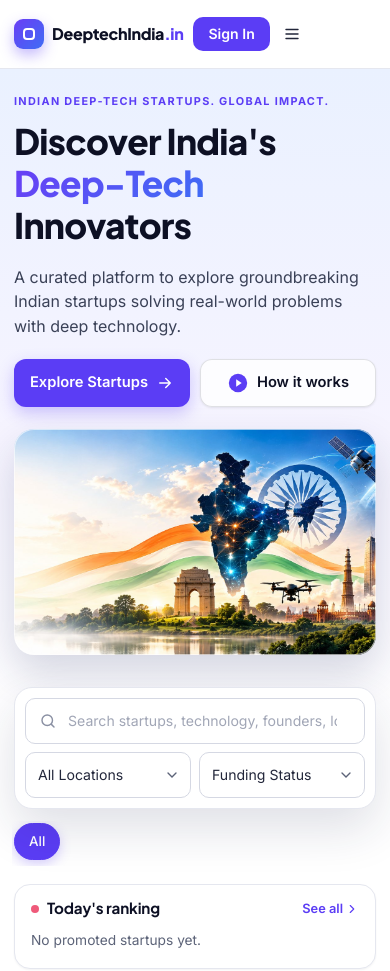
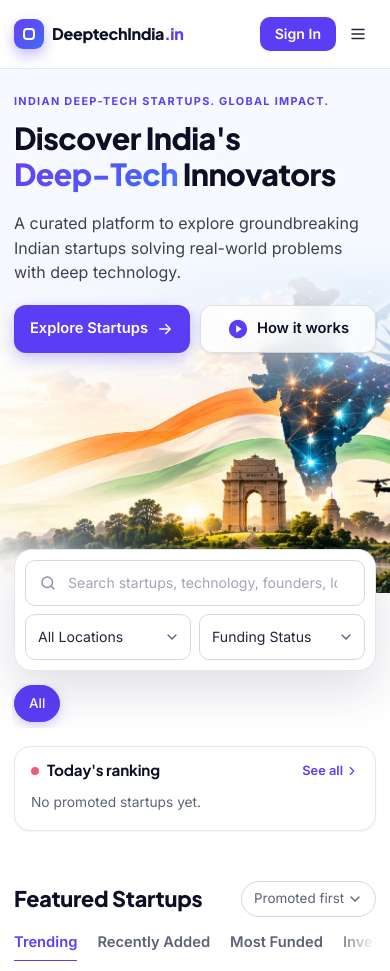
Before and after one commit to keval-doshi/Deeptech, a Flask app: page / in a window 390 px wide. Shown: the top 971 px of the page. Run offline with Flask 3, Linux system fonts and the light colour scheme; data that the repository does not hold is empty; some libraries are stand-ins or nearby versions.

Commit message:
Refine tablet and phone hero layouts
- Tablet: keep the desktop layout (text left, India artwork right)
- Phone: artwork sits behind the text and fades in at the bottom,
  replacing the separate picture card
- Tablet leaderboard rows: text uses full width, badge and Save on a footer line
- Keep header actions right-aligned once the nav collapses

Co-Authored-By: Claude Opus 5.5 <noreply@anthropic.com>

```diff
--- a/static/css/mobile.css
+++ b/static/css/mobile.css
@@ -20,14 +20,17 @@
   .side-ranks .side-name { max-width: 150px; }
 }
 
+/* ---------- Tablet only ------------------------------------------------- */
+@media (min-width: 721px) and (max-width: 1100px) {
+  /* Leaderboard rows: text uses the full width; badge + Save drop to a footer line */
+  .lb-row { grid-template-columns: 44px 56px minmax(0, 1fr); gap: 10px 16px; }
+  .lb-row .lb-rank, .lb-row .logo-tile { grid-row: 1 / span 2; }
+  .lb-main p { white-space: normal; display: -webkit-box; -webkit-line-clamp: 2; -webkit-box-orient: vertical; }
+  .lb-side { grid-column: 3; padding-top: 10px; border-top: 1px dashed var(--border); }
+  .lb-side .save-btn { margin-left: auto; }
+}
+
 @media (max-width: 960px) {
-  /* Hero: clean light background + the artwork as a vivid picture card */
-  .hero-light { background: linear-gradient(180deg, #eaf1ff 0%, #f6f4ff 55%, #fff 100%); }
-  .hero-light .hero-media { display: none; }
-  .hero-light h1, .hero-light .lead { text-shadow: none; }
-  .hero-light .hero-inner { padding-top: 30px; padding-bottom: 76px; gap: 0; }
-  .hero-art { display: block; margin-top: 26px; border-radius: 22px; aspect-ratio: 21 / 9; background: #dfe9fb url("../images/hero-india.jpg") 60% center / cover no-repeat;
-    box-shadow: 0 18px 40px rgba(30, 40, 90, .18), 0 0 0 1px rgba(255, 255, 255, .6) inset; }
   .home-listing .search-panel { margin-top: -44px; }
 
   /* Search: filters apply instantly, so the extra Search button isn't needed */
@@ -41,13 +44,17 @@
 
 /* ---------- Phone ----------------------------------------------------- */
 @media (max-width: 720px) {
-  /* Hero */
-  .hero-light .hero-inner { padding-top: 24px; }
+  /* Hero: text on top, the artwork behind it filling the lower half.
+     Fixed 1050px-wide (353px tall) artwork with the India map centred ~535px in; pin the map
+     at 58vw and fade the artwork's top edge into the background. */
+  .hero-light .hero-media { background-size: 1050px auto; background-position: calc(58vw - 535px) bottom;
+    -webkit-mask-image: linear-gradient(180deg, transparent calc(100% - 353px), #000 calc(100% - 200px)); mask-image: linear-gradient(180deg, transparent calc(100% - 353px), #000 calc(100% - 200px)); }
+  .hero-light .hero-media::before { background: linear-gradient(180deg, rgba(255, 255, 255, .94) 0%, rgba(255, 255, 255, .86) 36%, rgba(255, 255, 255, .35) 56%, rgba(255, 255, 255, 0) 70%); }
+  .hero-light .hero-inner { padding-top: 24px; padding-bottom: 240px; gap: 0; }
   .hero-light .eyebrow { font-size: .68rem; letter-spacing: .12em; margin-bottom: 10px; }
   .hero-light .lead { font-size: 1rem; margin-bottom: 20px; }
   .hero-actions { gap: 10px; }
   .hero-actions .btn-lg { flex: 1 1 0; padding: 12px 14px; font-size: .92rem; }
-  .hero-art { aspect-ratio: 16 / 10; margin-top: 22px; border-radius: 20px; background-position: 58% center; }
 
   /* Compact search: input on top, two filters side by side */
   .search-panel { grid-template-columns: 1fr 1fr !important; gap: 8px; padding: 10px; border-radius: 18px; }
--- a/static/css/style.css
+++ b/static/css/style.css
@@ -273,6 +273,7 @@ hr { border: 0; border-top: 1px solid var(--border); margin: 24px 0; }
   .main-nav .dropdown-panel { box-shadow: none; border: 0; padding: 0 0 0 8px; }
   .dropdown-grid { min-width: 0; grid-template-columns: 1fr 1fr; }
   .header-actions .btn-list { display: none; }
+  .header-actions { margin-left: auto; }  /* the nav no longer fills the gap once it collapses */
   .hero-inner { grid-template-columns: 1fr; min-height: 0; }
   .hero-media { inset: 0; opacity: .22; }
   .hero-media::before { background: rgba(251, 250, 255, .55); }
@@ -531,11 +532,23 @@ img, video { height: auto; }
 .hero-light .hero-stats span { color: var(--muted); }
 .home-listing .search-panel { margin-top: -48px; }
 
+/* Tablet: keep the desktop layout (text left, artwork right). At 480px tall the
+   artwork is ~1430px wide with the India map centred ~730px in; pin it at 70vw. */
 @media (max-width: 960px) {
-  .hero-light .hero-media { opacity: 1; background-position: 72% center; }
-  .hero-light .hero-media::before { background: linear-gradient(180deg, rgba(255, 255, 255, .93) 0%, rgba(255, 255, 255, .82) 55%, rgba(255, 255, 255, .55) 100%); }
-  .hero-light .hero-inner { grid-template-columns: 1fr; min-height: 0; padding-top: 36px; padding-bottom: 84px; }
-  .hero-light .hero-copy .lead { max-width: 560px; }
+  .hero-light .hero-media { opacity: 1; background-size: auto 100%; background-position: calc(70vw - 730px) center; }
+  .hero-light .hero-media::before { background: linear-gradient(90deg, rgba(255, 255, 255, .92) 0%, rgba(255, 255, 255, .8) 34%, rgba(255, 255, 255, .2) 54%, rgba(255, 255, 255, 0) 66%); }
+  .hero-light .hero-inner { grid-template-columns: minmax(0, 1.3fr) minmax(0, 1fr); min-height: 480px; padding-top: 40px; padding-bottom: 92px; }
+  .hero-light h1 { font-size: clamp(1.9rem, 4.4vw, 2.6rem); }
+}
+@media (max-width: 820px) {
+  .hero-light .hero-media { background-position: calc(66vw - 730px) center; }
+  .hero-light .hero-inner { grid-template-columns: minmax(0, 1.7fr) minmax(0, 1fr); gap: 16px; }
+  .hero-light .eyebrow { font-size: .7rem; }
+  .hero-light .hero-actions { flex-wrap: nowrap; gap: 10px; }
+  .hero-light .hero-actions .btn-lg { padding: 12px 16px; font-size: .92rem; white-space: nowrap; }
+}
+@media (max-width: 720px) {
+  .hero-light .hero-inner { grid-template-columns: 1fr; min-height: 0; }
 }
 
 @media (min-width: 1800px) {
```
